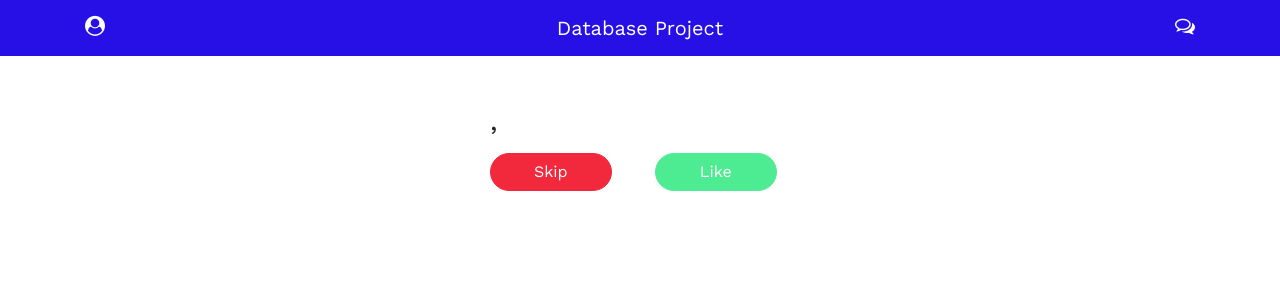
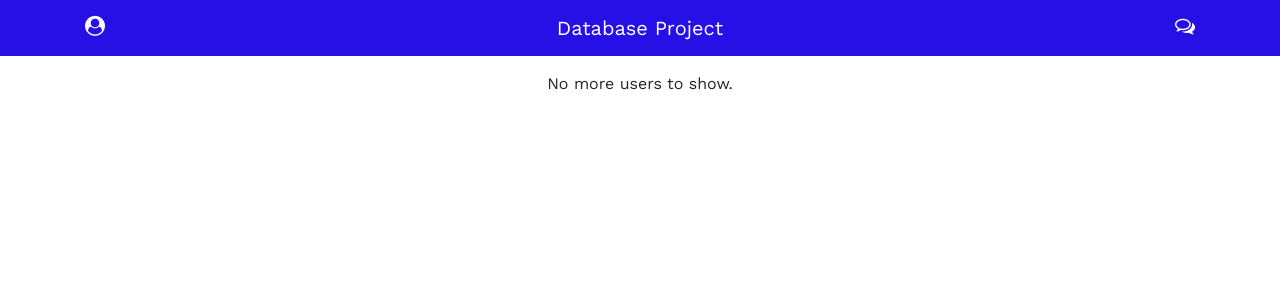
Before and after one commit to SpencerBateman/database-final, an Angular app: page /user/1 in a window 1280 px wide. Shown: the top 300 px of the page. Built offline with nearby package versions, Linux system fonts and the light colour scheme; no server answers.

Commit message:
close # 32

```diff
--- a/src/app/components/swipe/swipe.component.html
+++ b/src/app/components/swipe/swipe.component.html
@@ -6,7 +6,7 @@
   </div>
 </nav>
 <div class="container">
-  <div class="user">
+  <div *ngIf="potentialMatch != null;else empty_content" class="user">
     <div class="user--image">
       <img src="{{potentialMatch?.photo}}"/>
     </div>
@@ -19,4 +19,5 @@
         </div>
     </div>
   </div>
+  <ng-template #empty_content><div class="container"><p class="text-center">No more users to show.</p></div></ng-template>
 </div>
```
